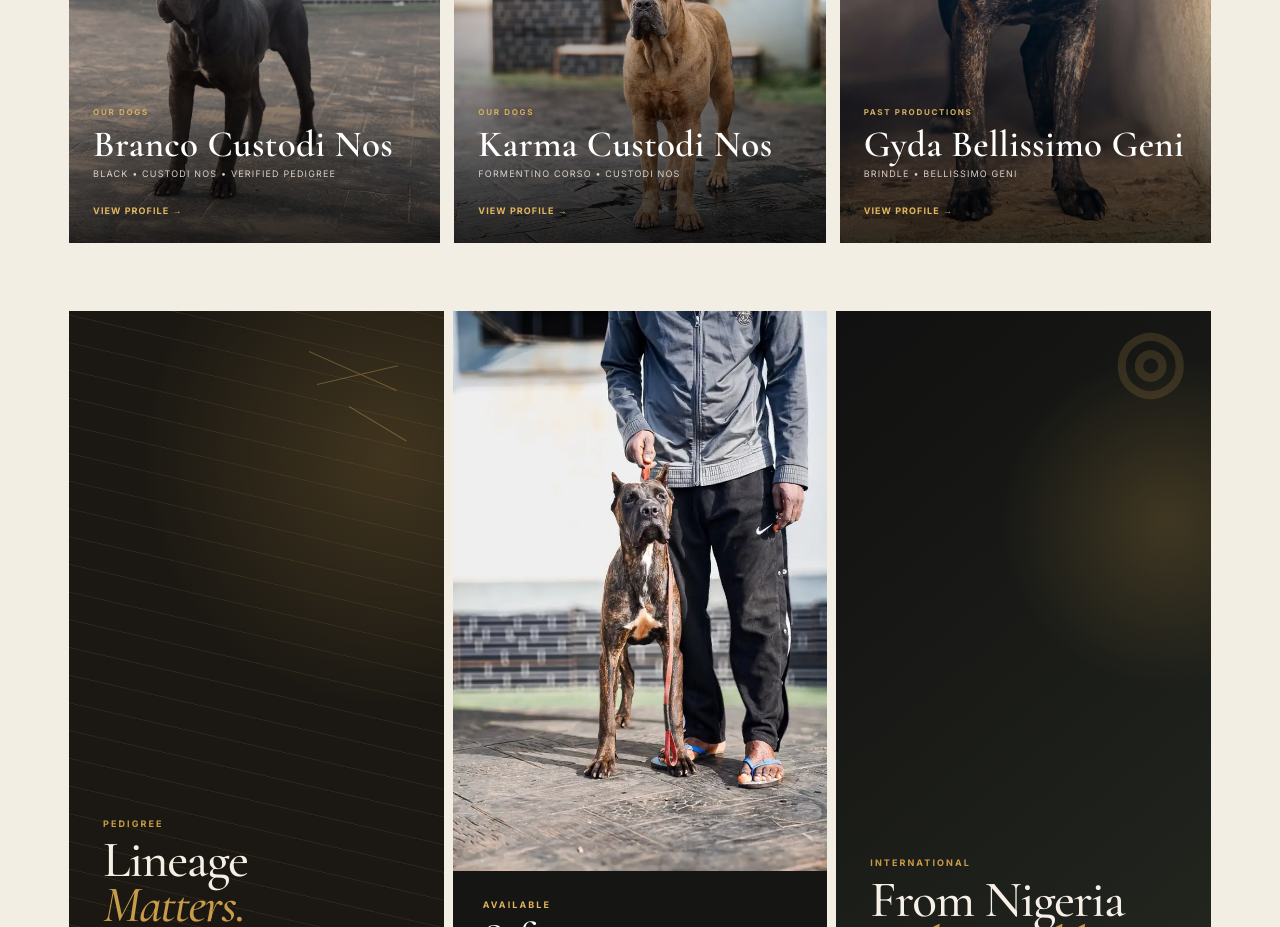
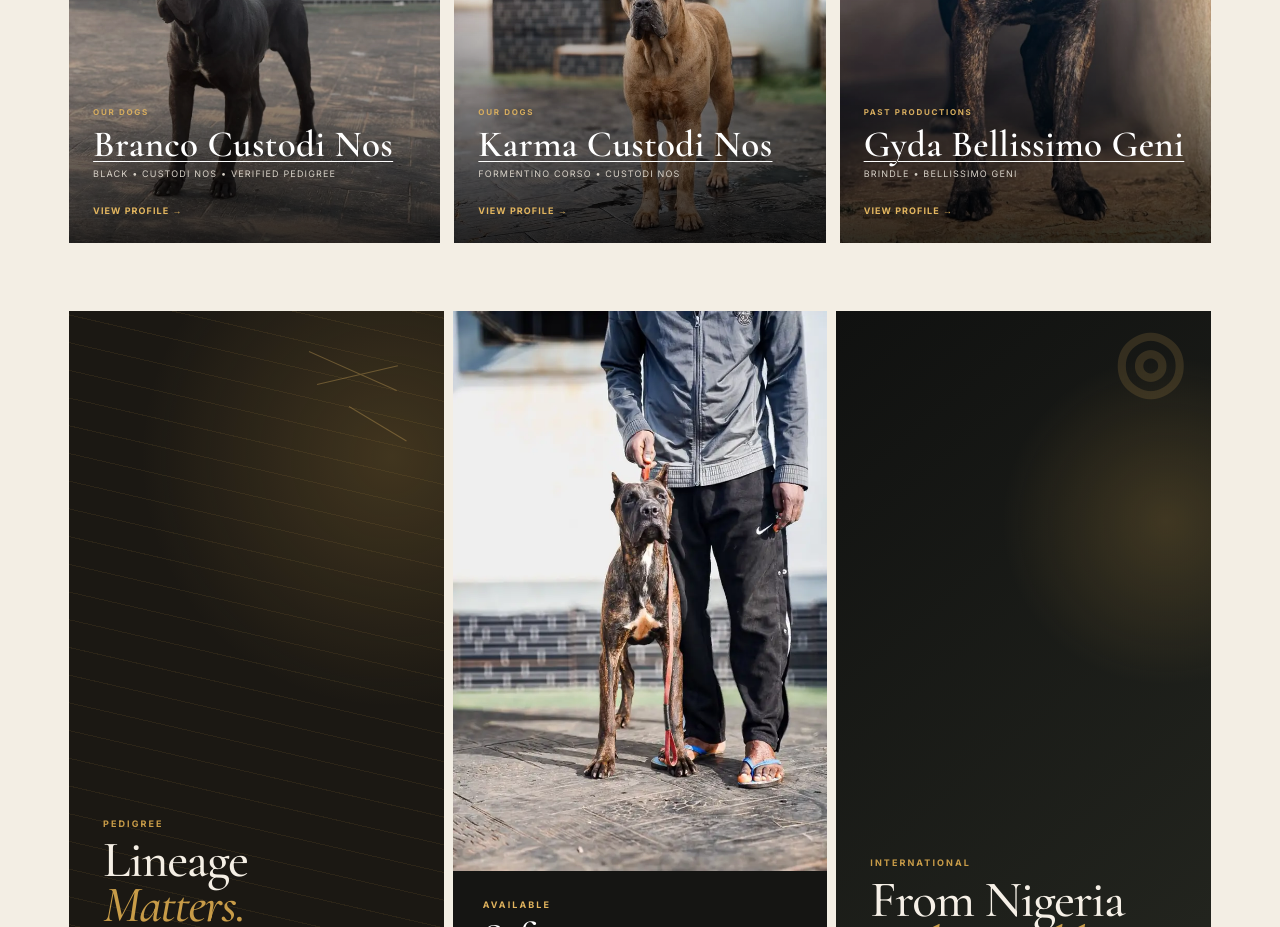
Before and after one commit to eghosa001/bellissimo-geni-cane-corso, a plain HTML site: page index.html in a window 1280 px wide. Shown: the part 1420-2347 px from the top of the page. Drawn offline with nearby package versions, Linux system fonts and the light colour scheme.

Commit message:
ux: underline clickable homepage dog names

```diff
--- a/home-restored.css
+++ b/home-restored.css
@@ -316,6 +316,14 @@ button{font:inherit}
   font:600 37px/.95 var(--serif);
   margin:6px 0 5px;
   letter-spacing:.01em;
+  text-decoration:underline;
+  text-decoration-thickness:1px;
+  text-underline-offset:5px;
+  text-decoration-skip-ink:auto;
+}
+.featured-dog-card:hover .dog-card-copy h3{
+  color:#e3b65f;
+  text-decoration-thickness:2px;
 }
 .dog-card-copy p{
   margin:0 0 15px;
```
